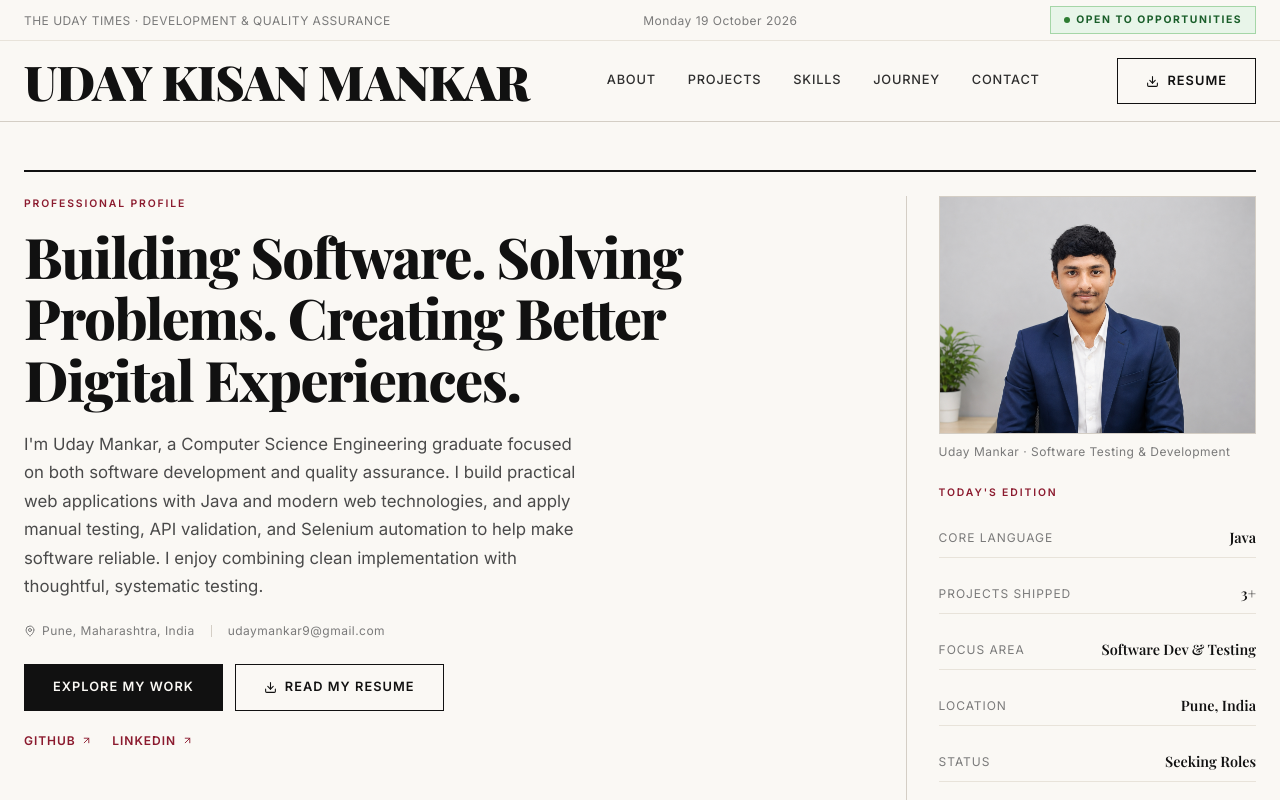
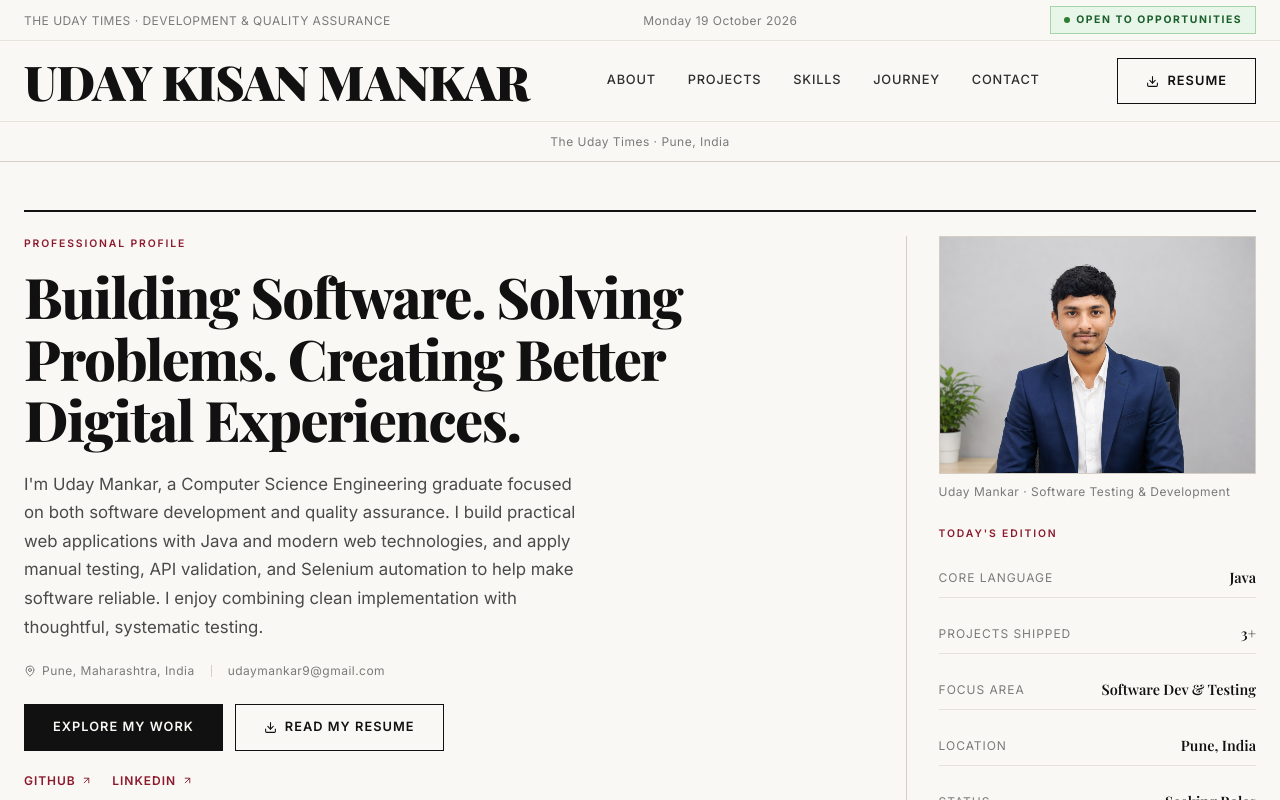
Before and after one commit to udaymankar/Portfolio-Website, a Next.js app: page / in a window 1280 px wide. Shown: the top 800 px of the page. Built offline with nearby package versions, Linux system fonts and the light colour scheme; a web font is replaced by a local one.

Commit message:
Center The Uday Times location line below name

```diff
--- a/app/page.tsx
+++ b/app/page.tsx
@@ -424,6 +424,16 @@ export default function Home() {
               </button>
             </div>
           </div>
+        </div>
+
+        {/* Centered publication identity beneath the name */}
+        <div
+          className="border-t px-4 py-2.5 text-center"
+          style={{ borderColor: "var(--rule-light)" }}
+        >
+          <p className="meta-text" style={{ textTransform: "none", letterSpacing: "0.04em" }}>
+            The Uday Times · Pune, India
+          </p>
         </div>
 
         {/* Mobile sub-bar */}
```
